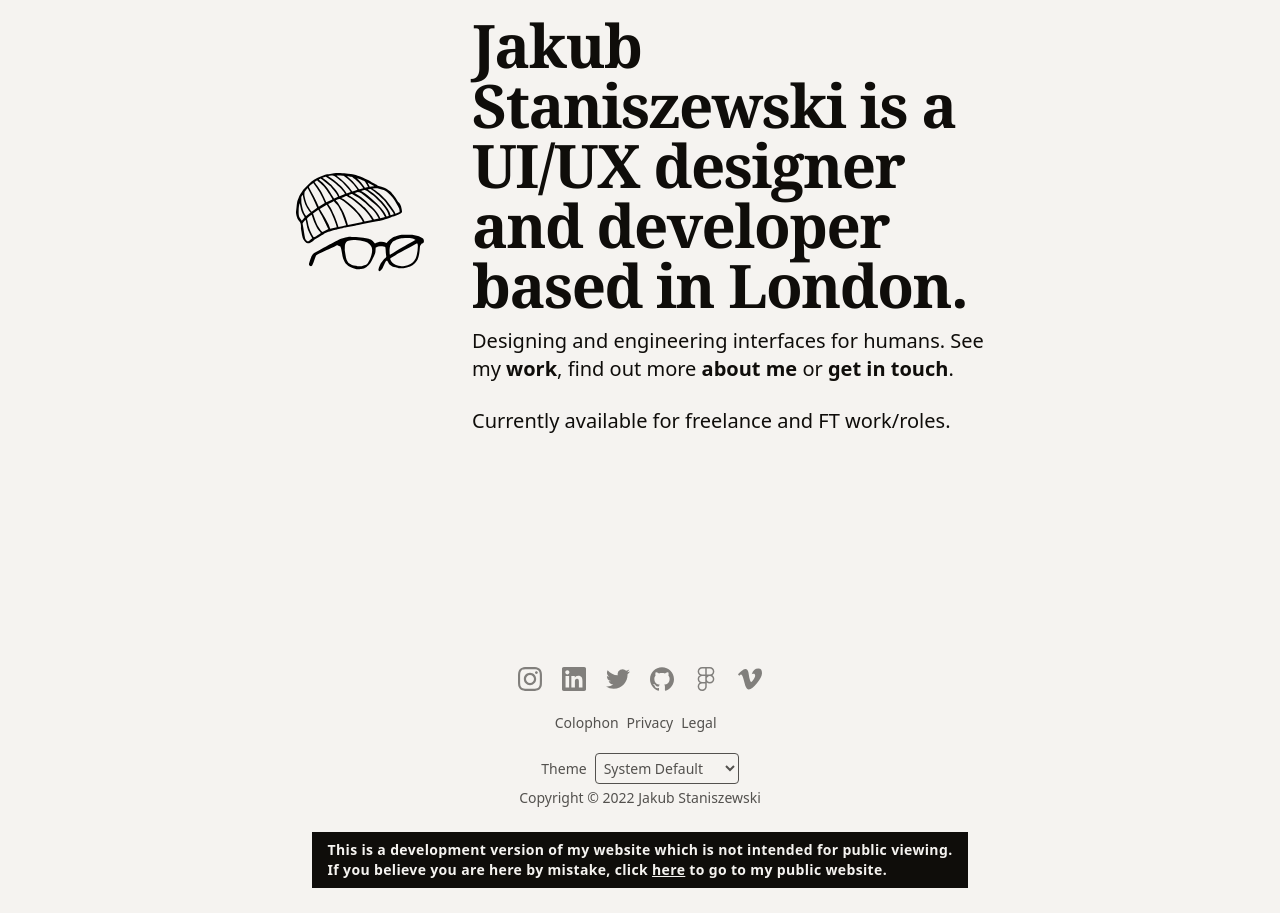
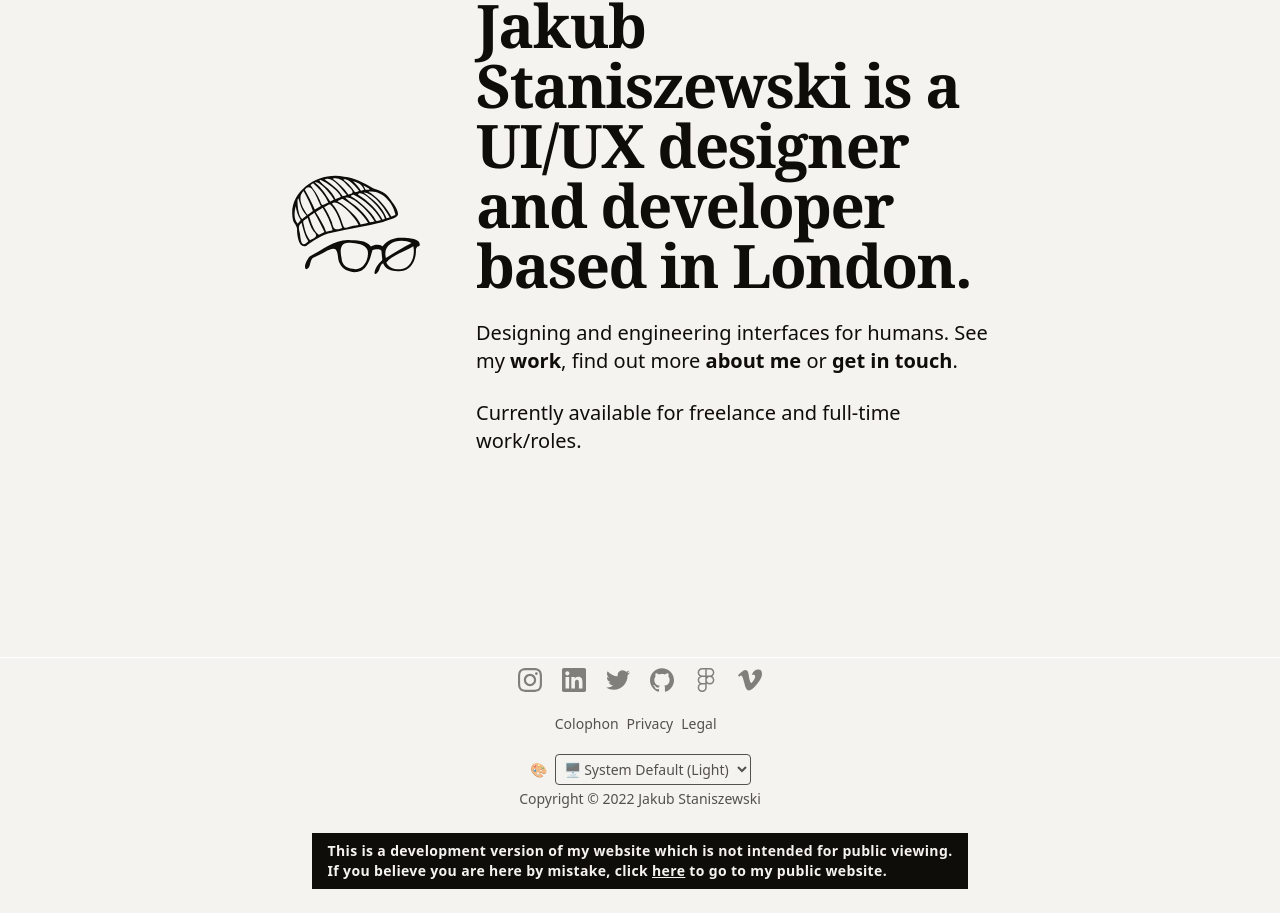
Before and after one commit to jakuski/website, a Next.js app: page / in a window 1280 px wide. Shown: the part 175-1088 px from the top of the page. Built offline with nearby package versions, Linux system fonts and the light colour scheme; a web font is replaced by a local one.

Commit message:
finished theme feature

```diff
--- a/package.json
+++ b/package.json
@@ -18,6 +18,7 @@
     "lightgallery": "^2.7.0",
     "next": "^12.3.1",
     "next-sitemap": "^3.1.23",
+    "next-themes": "^0.2.1",
     "react": "^18.2.0",
     "react-dom": "^18.2.0"
   },
--- a/src/components/Footer/ThemePicker.tsx
+++ b/src/components/Footer/ThemePicker.tsx
@@ -1,23 +1,48 @@
+import { capitaliseFirstLetter } from "@/utils";
+import { useTheme } from "next-themes";
+import { useEffect, useState } from "react";
+import If from "../If";
+
+
 const selectName = "site-wide-theme-picker";
+const selectClassName = "bg-background border-foreground dark:border-foreground-dark dark:bg-background-dark p-1 rounded border";
 
 const ThemePicker = () => {
-	return <form>
-		<label htmlFor={selectName} className="mr-2">
-			Theme
-		</label>
+	const { theme, setTheme, systemTheme } = useTheme();
 
-		<select name={selectName} className="bg-transparent border-foreground p-1 rounded border">
+	const [mounted, setMounted] = useState(false);
 
-			<optgroup label="Automatic">
-				<option>System Default</option>
-			</optgroup>
+	// useEffect only runs on the client, so now we can safely show the UI
+	useEffect(() => {
+		setMounted(true);
+	}, []);
 
-			<optgroup label="Forced">
-				<option>Dark</option>
-				<option>Light</option>
-			</optgroup>
+	return <form className="flex">
+		<div className="mr-2 flex items-center" title="Pick website theme">
+			🎨
+			<label htmlFor={selectName} className="sr-only">
+				Theme
+			</label>
+		</div>
 
-		</select>
+		<If condition={!mounted}>
+			<select className={selectClassName} disabled>
+				<option>Loading themes...</option>
+			</select>
+		</If>
+
+		<If condition={mounted}>
+			<select
+				name={selectName}
+				value={theme}
+				onChange={e => setTheme(e.target.value)}
+				className={selectClassName}
+			>
+				<option value="system">🖥 System Default ({mounted && capitaliseFirstLetter(systemTheme as string)})</option>
+				<option value="dark">🌘 Dark</option>
+				<option value="light">☀️ Light</option>
+			</select>
+		</If>
 	</form>;
 };
 
--- a/src/components/Footer/index.tsx
+++ b/src/components/Footer/index.tsx
@@ -22,7 +22,7 @@ const TextLink: React.FC<{ route: Route }> = props => {
 
 const Footer: React.FC = () => {
 	return (
-		<footer className="font-sans text-sm flex flex-col items-center mt-8 pb-6 print:pb-2 select-none">
+		<footer className="font-sans text-sm flex flex-col items-center mt-8 pb-6 print:pb-2 select-none border-t border-t-white">
 
 			<SocialIcons />
 
--- a/src/components/icons/Logo.tsx
+++ b/src/components/icons/Logo.tsx
@@ -1,5 +1,11 @@
-const LogoIcon = () => {
-	return <svg xmlns="http://www.w3.org/2000/svg" viewBox="0 0 58.87 45.16" height={80} width={80} fill="currentColor">
+import React from "react";
+
+
+const LogoIcon: React.FC<{
+	size?: number;
+}> = props => {
+	const size = props.size || 64;
+	return <svg xmlns="http://www.w3.org/2000/svg" viewBox="0 0 58.87 45.16" height={size} width={size} fill="currentColor">
 		<path id="logo-beanie" d="M2.3,25.1c0.3-1.9-1.2-3-1.8-4.6C-2.6,7.5,12.2-2.3,24,0.4c4.9,0.4,9.3,3,13.5,5.4c2.8,1,5.8,1.8,7.4,4.6
 	c1.6,2.3,3.7,4.4,3.9,7.3c-0.7,2.2-4.9,2.3-6.9,3.5c-7.8,2.1-15.9,2.9-23.7,5c-4.4,0.7-8.1,3.6-11.7,6C3,33.4,2.4,27.2,2.3,25.1z
 	 M30.6,22.6c-0.8-2.7-9.8-12.8-12.2-9.8c1.6,1.5,2.6,3.7,3.6,5.7C25,26.1,22.3,23.7,30.6,22.6z M35,21.7c-2.5-4.6-6.9-8.1-11.3-10.9
--- a/src/pages/_app.tsx
+++ b/src/pages/_app.tsx
@@ -13,6 +13,7 @@ import { isDev } from "@/utils";
 import React from "react";
 import { ScriptContextProvider, ScriptLoader } from "@/modules/script-handler";
 import SkipToMainButton from "@/components/SkipToMainContent";
+import { ThemeProvider } from "next-themes";
 
 const App: React.FC<{
 	Component: (React.FC & { layout: string})
@@ -24,13 +25,17 @@ const App: React.FC<{
 
 	return <ScriptContextProvider>
 		<SkipToMainButton />
+
 		<If condition={isDev}>
 			<DeveloperOnly />
 		</If>
 
-		<Layout>
-			<Component {...pageProps} />
-		</Layout>
+		{/* https://github.com/pacocoursey/next-themes#with-tailwind */}
+		<ThemeProvider attribute="class">
+			<Layout>
+				<Component {...pageProps} />
+			</Layout>
+		</ThemeProvider>
 
 		<ScriptLoader />
 		<Script
--- a/src/pages/_document.tsx
+++ b/src/pages/_document.tsx
@@ -10,7 +10,6 @@ class SiteDocument extends Document {
 		return (
 			<Html
 				lang="en"
-				className="bg-background text-foreground selection:bg-brand"
 				data-github-repo={githubRepo}
 			>
 				<Head>
@@ -27,7 +26,7 @@ class SiteDocument extends Document {
 					<meta name="twitter:creator" content={"@" + socialHandles.twitter} />
 					<link rel="index" href="/" />
 				</Head>
-				<body>
+				<body className="bg-background text-foreground selection:bg-brand dark:selection:text-background-dark dark:bg-background-dark dark:text-foreground-dark">
 					<noscript>
 						For full functionality of this site, it is necessary to enable JavaScript.
 						Here are the <a href="https://www.enable-javascript.com/">instructions on how to enable JavaScript in your web browser</a>.
--- a/src/pages/index.tsx
+++ b/src/pages/index.tsx
@@ -4,6 +4,7 @@ import NextLink from "next/link";
 import { PropsWithChildren } from "react";
 import Footer from "../components/Footer";
 import { websiteName } from "../config";
+import LogoIcon from "@/components/icons/Logo";
 
 const Link: React.FC<PropsWithChildren<{
 	href: string;
@@ -22,16 +23,16 @@ export default function Home() {
 				description="Jakub is a multi-disciplinary graphic designer and developer specialising in UI/UX design. "
 				image="g/logo"
 			/>
-			<main className="flex items-center justify-center h-full gap-12 flex-col sm:flex-row mx-8 font-serif">
+			<main className="flex items-center justify-center h-full gap-14 flex-col sm:flex-row mx-8 font-serif">
 				<div>
-					<Image src="/logo.svg" alt="Logo" height={128} width={128} />
+					<LogoIcon size={128} />
 				</div>
 				<div className="flex gap-5 flex-col">
 					<div className="max-w-lg">
-						<div className="text-4xl sm:text-5xl md:text-6xl font-bold tracking-tight mb-3"><h1 className="inline">{websiteName}</h1> is a UI/UX designer and developer based in London.</div>
+						<div className="text-4xl sm:text-5xl md:text-6xl font-bold tracking-tight mb-6"><h1 className="inline">{websiteName}</h1> is a UI/UX designer and developer based in London.</div>
 						<div className="text-xl font-sans mb-6">Designing and engineering interfaces for humans. See my <span className="font-bold">work</span>, find out more <span className="font-bold">about me </span> or <span className="font-bold">get in touch</span>.</div>
 
-						<div className="text-xl font-sans">Currently available for freelance and FT work/roles.</div>
+						<div className="text-xl font-sans">Currently available for freelance and full-time work/roles.</div>
 					</div>
 				</div>
 			</main>
--- a/src/styles/globals.css
+++ b/src/styles/globals.css
@@ -21,3 +21,11 @@ a {
 * {
   box-sizing: border-box;
 }
+
+.disable-select-icon {
+  -moz-appearance: none;
+  -webkit-appearance: none;
+  appearance: none;
+  text-indent: 0.1;
+  text-overflow: '';
+}
--- a/src/styles/variables.css
+++ b/src/styles/variables.css
@@ -5,6 +5,6 @@
 	--color-background: hsl(38deg, 20%, 95%);
 	--color-foreground: hsl(38deg, 20%, 5%);
 
-	--color-background-dark: hsl(0deg 20% 10%);
-	--color-foreground-dark: hsl(0deg, 20%, 75%);
+	--color-background-dark: hsl(38deg 5% 10%);
+	--color-foreground-dark: hsl(38deg, 5%, 75%);
 }
--- a/src/utils.ts
+++ b/src/utils.ts
@@ -1,2 +1,6 @@
 export const isDev = process.env.NODE_ENV === "development";
 export const isProd = process.env.NODE_ENV === "production";
+
+export const capitaliseFirstLetter = (str: string): string => {
+	return str.charAt(0).toUpperCase() + str.slice(1);
+};
--- a/tailwind.config.js
+++ b/tailwind.config.js
@@ -3,6 +3,7 @@ const defaultTheme = require("tailwindcss/defaultTheme");
 const v = varName => `var(--${varName})`;
 
 module.exports = {
+	darkMode: "class",
 	content: [
 		"./src/**/*.{js,ts,jsx,tsx}",
 	],
@@ -11,6 +12,8 @@ module.exports = {
 			"brand": v("color-brand"),
 			"background": v("color-background"),
 			"foreground": v("color-foreground"),
+			"background-dark": v("color-background-dark"),
+			"foreground-dark": v("color-foreground-dark"),
 			"white": v("color-white"),
 
 			"pure-black": "#000",
```
Also changed, not shown: 1 other file (tests, documents, lock files or other folders).
